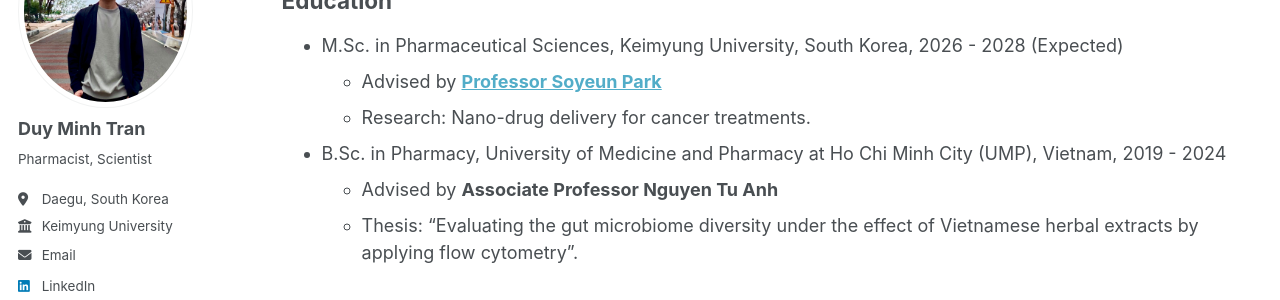
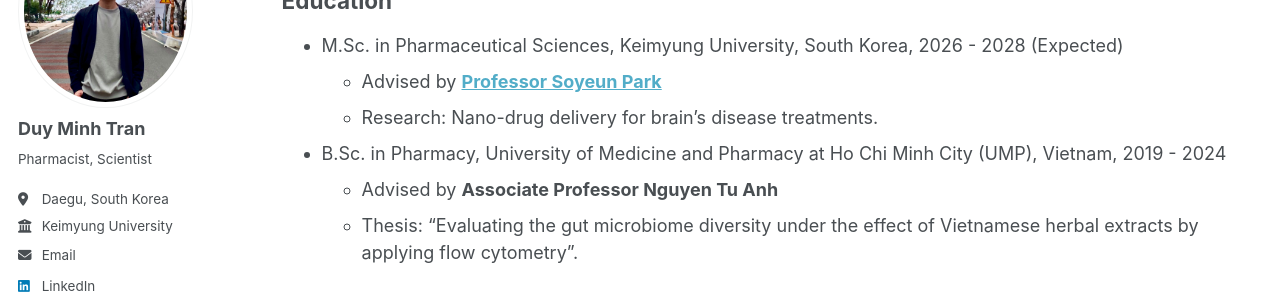
Before and after one commit to tranminhduy-git/tmduy.github.io, a Jekyll site: the page built from _pages/cv.md, in a window 1280 px wide and 900 px high. Shown: the part 187-487 px from the top of the window. Built offline with Jekyll 4.4.1, drawn with Linux system fonts in a browser that asks for light colours; a script bundle is joined from its source files by our own code; library files that are not in the unit come from our copies.

Commit message:
Update cv.md

```diff
--- a/_pages/cv.md
+++ b/_pages/cv.md
@@ -13,7 +13,7 @@ redirect_from:
 
 * M.Sc. in Pharmaceutical Sciences, Keimyung University, South Korea, 2026 - 2028 (Expected)
   * Advised by [__Professor Soyeun Park__](https://www.researchgate.net/scientific-contributions/Soyeun-Park-32625333)
-  * Research: Nano-drug delivery for cancer treatments.
+  * Research: Nano-drug delivery for brain's disease treatments.
 * B.Sc. in Pharmacy, University of Medicine and Pharmacy at Ho Chi Minh City (UMP), Vietnam, 2019 - 2024
   * Advised by __Associate Professor Nguyen Tu Anh__
   * Thesis: "Evaluating the gut microbiome diversity under the effect of Vietnamese herbal extracts by applying flow cytometry".
```
